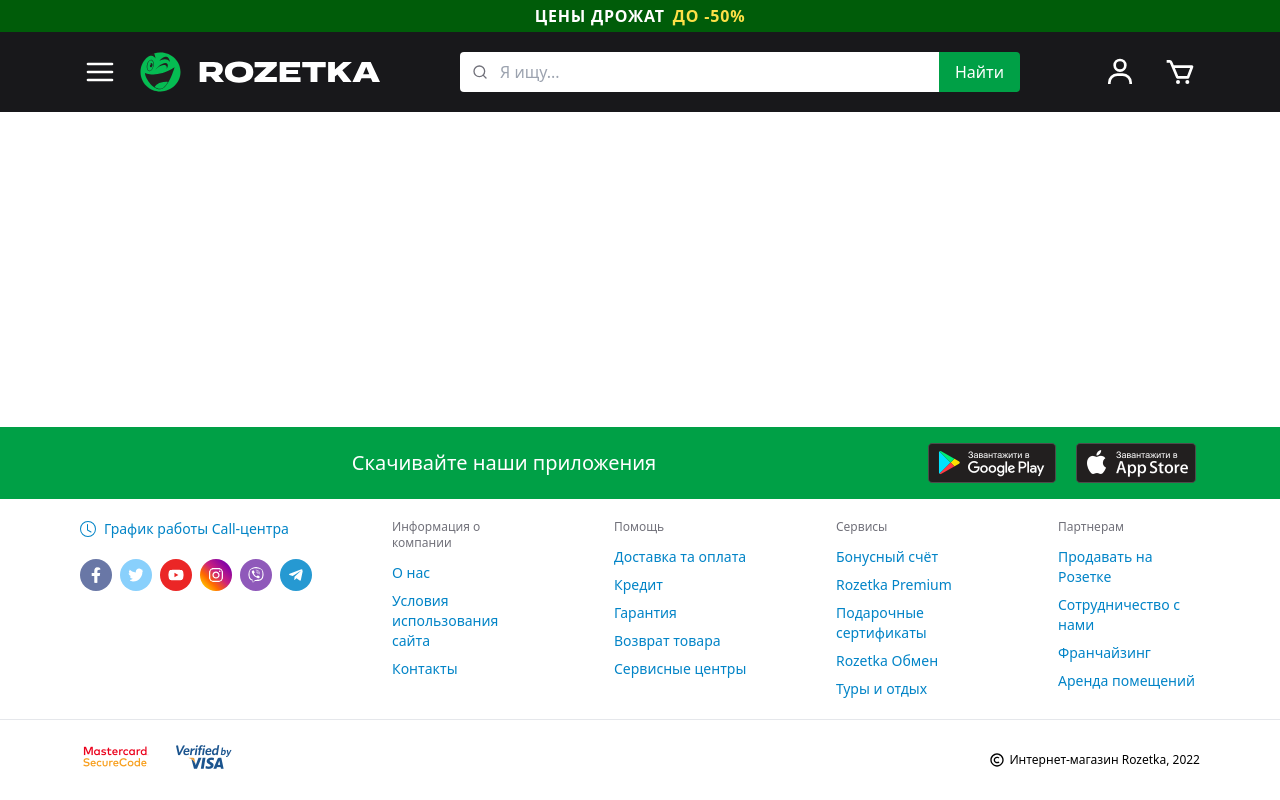
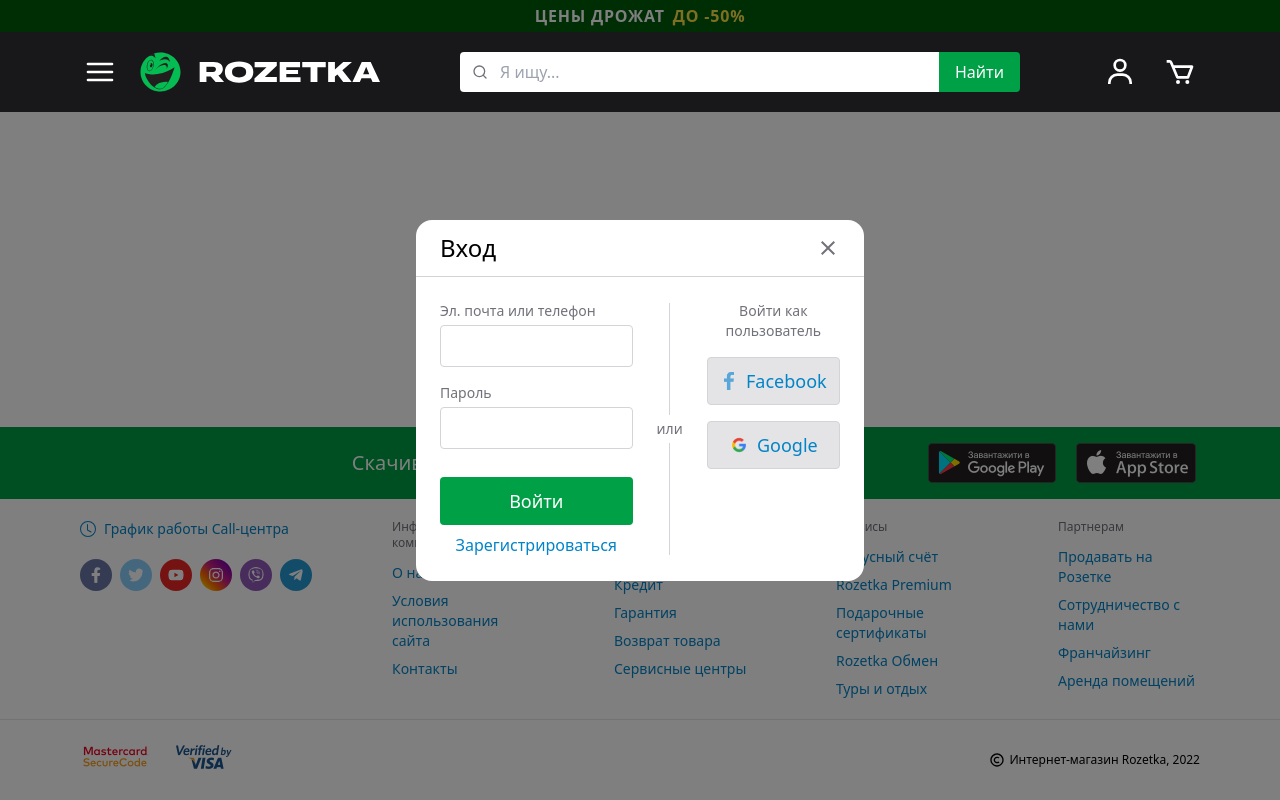
Before and after one commit to zavalniukanton/e_market, a Next.js app: page / in a window 1280 px wide. Both pictures are taken after a click on the button 1120 px from the left and 72 px from the top of the page. Built offline with nearby package versions, Linux system fonts and the light colour scheme.

Commit message:
modal component, auth modal and cart modal

```diff
--- a/src/components/Header/index.tsx
+++ b/src/components/Header/index.tsx
@@ -2,9 +2,12 @@
 import { motion, useScroll, useTransform } from "framer-motion";
 import { FiMenu, FiSearch } from "react-icons/fi";
 import { BiUser, BiCart } from "react-icons/bi";
-import { useRef } from "react";
+import { useRef, useState } from "react";
 
 import LogoIcon from "@components/Icons/Logo";
+import Modal from "@components/Modal";
+import CartModal from "@components/Modal/CartModal";
+import AuthModal from "@components/Modal/AuthModal";
 
 const offsetY = [0, 100];
 const heightSizes = [32, 0];
@@ -12,8 +15,9 @@
 const Header = () => {
   const { scrollY } = useScroll();
   const inputRef = useRef<HTMLInputElement | null>(null);
-
   const height = useTransform(scrollY, offsetY, heightSizes);
+  const [isAuthModal, setIsAuthModal] = useState(false);
+  const [isCartModal, setIsCartModal] = useState(false);
 
   const onMenuOpen = () => {
     console.log("open menu");
@@ -23,18 +27,18 @@
     console.log(inputRef.current?.value);
   };
 
-  const onAuth = () => {
-    console.log("login");
+  const onToggleAuthModal = () => {
+    setIsAuthModal((prevState) => !prevState);
   };
 
-  const onCartOpen = () => {
-    console.log("open cart");
+  const onToggleCartModal = () => {
+    setIsCartModal((prevState) => !prevState);
   };
 
   return (
     <>
       <motion.div
-        className="flex items-center justify-center h-8  text-white bg-[#005C09] cursor-pointer"
+        className="flex items-center justify-center h-8 text-white bg-[#005C09] cursor-pointer"
         style={{ height }}
       >
         <Link href="/discounts" passHref>
@@ -45,7 +49,7 @@
         </Link>
       </motion.div>
 
-      <header className="sticky top-0 flex items-center h-20 px-20 text-white bg-zinc-900 z-50">
+      <header className="sticky top-0 flex items-center h-20 px-20 text-white bg-zinc-900 z-10">
         <button className="p-1 mr-5 rounded" onClick={onMenuOpen}>
           <FiMenu fontSize={32} />
         </button>
@@ -75,14 +79,22 @@
           </button>
         </div>
 
-        <button className="p-1 mr-5 rounded" onClick={onAuth}>
+        <button className="p-1 mr-5 rounded" onClick={onToggleAuthModal}>
           <BiUser fontSize={32} />
         </button>
 
-        <button className="p-1 rounded" onClick={onCartOpen}>
+        <button className="p-1 rounded" onClick={onToggleCartModal}>
           <BiCart fontSize={32} />
         </button>
       </header>
+
+      <Modal isOpen={isAuthModal} onClose={onToggleAuthModal} title="Вход">
+        <AuthModal />
+      </Modal>
+
+      <Modal isOpen={isCartModal} onClose={onToggleCartModal} title="Корзина">
+        <CartModal />
+      </Modal>
     </>
   );
 };
--- /dev/null
+++ b/src/components/LoginForm/index.tsx
@@ -0,0 +1,55 @@
+interface LoginFormProps {
+  onToggleRegisterForm: () => void;
+}
+
+const LoginForm = ({ onToggleRegisterForm }: LoginFormProps) => {
+  return (
+    <form className="flex flex-col">
+      <label className="block mb-4">
+        <span className="block text-sm text-zinc-500">
+          Эл. почта или телефон
+        </span>
+        <input
+          type="text"
+          className="block peer w-full mt-1 px-3 py-2 border border-zinc-300 rounded text-base bg-white
+            focus:outline-none focus:border-sky-600 focus:ring-1 focus:ring-sky-600
+            invalid:border-pink-500 invalid:text-pink-600
+            focus:invalid:border-pink-500 focus:invalid:ring-pink-500"
+        />
+        <p className="mt-1 hidden peer-invalid:block text-pink-600 text-xs">
+          Введен неверный адрес эл.почты или номер телефона
+        </p>
+      </label>
+
+      <label className="block">
+        <span className="block text-sm text-zinc-500">Пароль</span>
+        <input
+          type="password"
+          className="block peer w-full mt-1 px-3 py-2 border border-zinc-300 rounded text-base bg-white
+            focus:outline-none focus:border-sky-600 focus:ring-1 focus:ring-sky-600
+            invalid:border-pink-500 invalid:text-pink-600
+            focus:invalid:border-pink-500 focus:invalid:ring-pink-500"
+        />
+        <p className="mt-1 invisible peer-invalid:visible text-pink-600 text-xs">
+          Введен неверный пароль
+        </p>
+      </label>
+
+      <button
+        type="submit"
+        className="w-full h-12 my-2 rounded font-medium text-lg text-white bg-[#00a046] hover:bg-green-500"
+      >
+        Войти
+      </button>
+
+      <span
+        className="text-center text-sky-600 hover:text-orange-500 cursor-pointer"
+        onClick={onToggleRegisterForm}
+      >
+        Зарегистрироваться
+      </span>
+    </form>
+  );
+};
+
+export default LoginForm;
--- /dev/null
+++ b/src/components/Modal/AuthModal.tsx
@@ -0,0 +1,63 @@
+import Image from "next/image";
+import React, { useState } from "react";
+
+import LoginForm from "@components/LoginForm";
+
+import facebook from "../../../public/images/facebook.png";
+import google from "../../../public/images/google.png";
+
+const AuthModal = () => {
+  const [isRegisterForm, setIsRegisterForm] = useState(false);
+
+  const onToggleRegisterForm = () => {
+    setIsRegisterForm((prevState) => !prevState);
+  };
+
+  return (
+    <div className="grid grid-cols-[6.5fr_1fr_4.5fr] w-[35vw] p-6">
+      {isRegisterForm ? (
+        <div>Register form</div>
+      ) : (
+        <LoginForm onToggleRegisterForm={onToggleRegisterForm} />
+      )}
+
+      <div className="flex flex-col items-center justify-center">
+        <div className="w-px h-28 bg-zinc-300" />
+        <p className="my-1 mx-6 text-sm text-zinc-500">или</p>
+        <div className="w-px h-28 bg-zinc-300" />
+      </div>
+
+      <div>
+        <p className="mb-4 text-sm text-center text-zinc-500">
+          Войти как пользователь
+        </p>
+
+        <button className="flex items-center justify-center w-full h-12 mb-4 rounded border border-zinc-300 bg-zinc-200">
+          <Image
+            width={18}
+            height={18}
+            src={facebook}
+            alt="facebook logo"
+            objectFit="contain"
+          />
+          <span className="ml-2 text-lg font-medium text-sky-600">
+            Facebook
+          </span>
+        </button>
+
+        <button className="flex items-center justify-center w-full h-12 rounded border border-zinc-300 bg-zinc-200">
+          <Image
+            width={20}
+            height={20}
+            src={google}
+            alt="google logo"
+            objectFit="contain"
+          />
+          <span className="ml-2 text-lg font-medium text-sky-600">Google</span>
+        </button>
+      </div>
+    </div>
+  );
+};
+
+export default AuthModal;
--- /dev/null
+++ b/src/components/Modal/CartModal.tsx
@@ -0,0 +1,23 @@
+import Image from "next/image";
+
+import cart from "../../../public/images/cart.png";
+
+const CartModal = () => {
+  return (
+    <div className="flex flex-col justify-center items-center w-[50vw] px-6 pt-6 pb-12">
+      <Image
+        width={240}
+        height={240}
+        src={cart}
+        alt="cart image"
+        objectFit="contain"
+      />
+      <p className="mt-8 text-2xl text-center">Корзина пустая</p>
+      <p className="mt-2 text-sm text-center text-zinc-500">
+        Но это никогда не поздно исправить :)
+      </p>
+    </div>
+  );
+};
+
+export default CartModal;
--- /dev/null
+++ b/src/components/Modal/index.tsx
@@ -0,0 +1,49 @@
+import React, { MouseEvent, useEffect, useState } from "react";
+import ReactDOM from "react-dom";
+import { IoMdClose } from "react-icons/io";
+
+interface ModalProps {
+  isOpen: boolean;
+  onClose: () => void;
+  children: React.ReactNode;
+  title: string;
+}
+
+const Modal = ({ isOpen, onClose, children, title }: ModalProps) => {
+  const [isBrowser, setIsBrowser] = useState(false);
+
+  const onCloseClick = (event: MouseEvent<HTMLButtonElement>) => {
+    event.preventDefault();
+    onClose();
+  };
+
+  useEffect(() => {
+    setIsBrowser(true);
+  }, []);
+
+  const modalContent = isOpen ? (
+    <div className="absolute top-0 left-0 w-full h-full flex justify-center items-center bg-[#00000080]">
+      <div className="bg-white w-auto h-auto rounded-2xl z-50">
+        <div className="flex justify-between items-center py-3 px-6 border-b-zinc-300 border-b">
+          <p className="text-2xl">{title}</p>
+          <button
+            className="text-2xl text-zinc-500 hover:text-red-500"
+            onClick={onCloseClick}
+          >
+            <IoMdClose />
+          </button>
+        </div>
+        {children}
+      </div>
+    </div>
+  ) : null;
+
+  return isBrowser
+    ? ReactDOM.createPortal(
+        modalContent,
+        document.getElementById("modal-root") as HTMLElement
+      )
+    : null;
+};
+
+export default Modal;
--- /dev/null
+++ b/src/pages/_document.tsx
@@ -0,0 +1,31 @@
+import Document, {
+  DocumentContext,
+  DocumentInitialProps,
+  Head,
+  Html,
+  Main,
+  NextScript,
+} from "next/document";
+
+class MyDocument extends Document {
+  static async getInitialProps(
+    ctx: DocumentContext
+  ): Promise<DocumentInitialProps> {
+    return await Document.getInitialProps(ctx);
+  }
+
+  render() {
+    return (
+      <Html>
+        <Head />
+        <body>
+          <Main />
+          <NextScript />
+          <div id="modal-root" />
+        </body>
+      </Html>
+    );
+  }
+}
+
+export default MyDocument;
```
Also changed, not shown: public/images/facebook.png (added), public/images/google.png (added).
